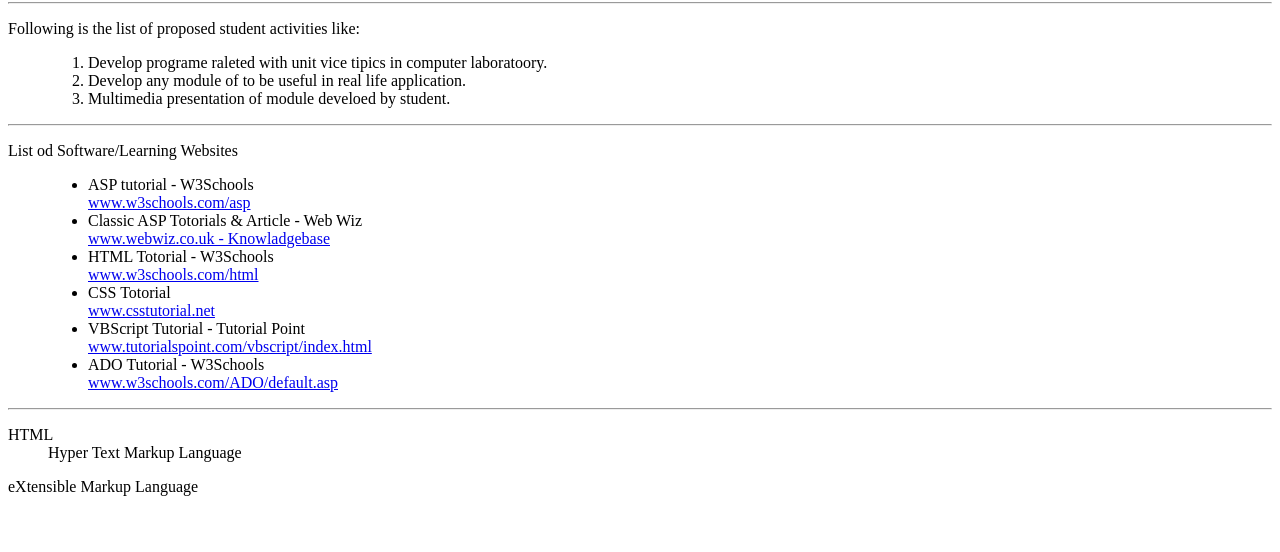
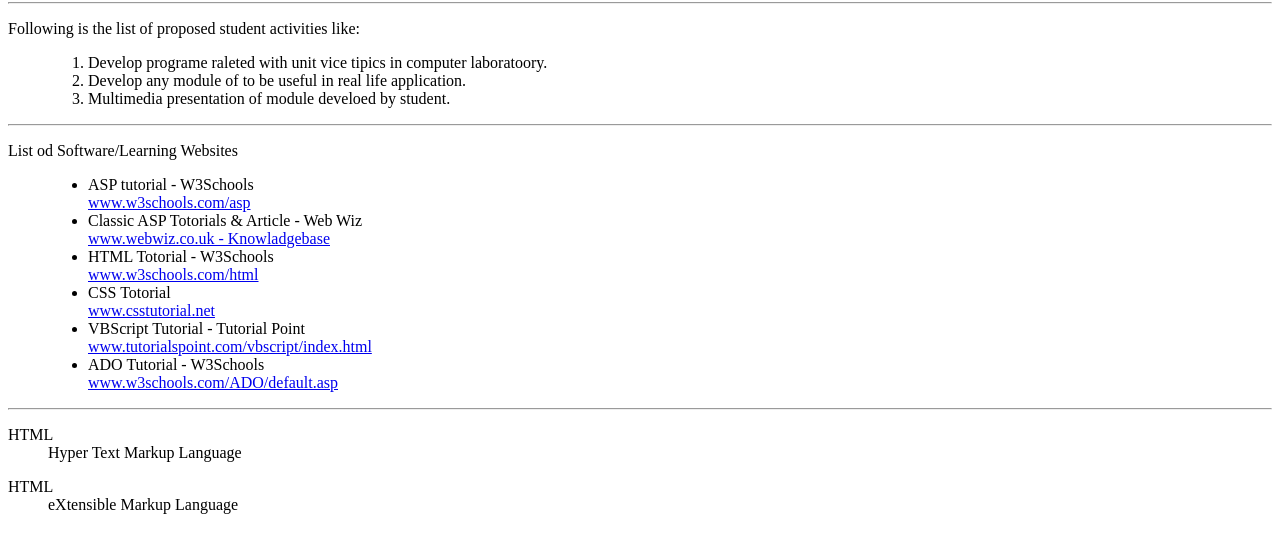
Before and after one commit to OUYORNG/Web_Design, a plain HTML site: page LAB03_HTML/LAB03_03.html in a window 1280 px wide. Shown: the part 78-630 px from the top of the page. Drawn offline with Linux system fonts and the light colour scheme.

Commit message:
finish lab03

```diff
--- a/LAB03_HTML/LAB03_03.html
+++ b/LAB03_HTML/LAB03_03.html
@@ -39,7 +39,8 @@
             <dd>Hyper Text Markup Language</dd>
         </dl>
         <dl>
-            <dt>eXtensible Markup Language</dt>
+            <dt>HTML</dt>
+            <dd>eXtensible Markup Language</dd>
         </dl>
     </div>
 </body>
```
